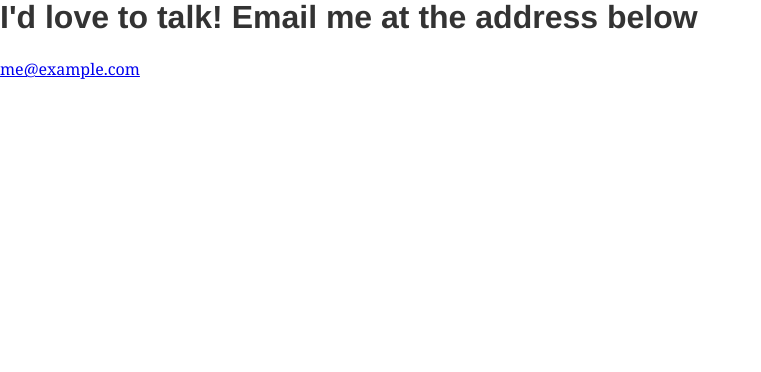
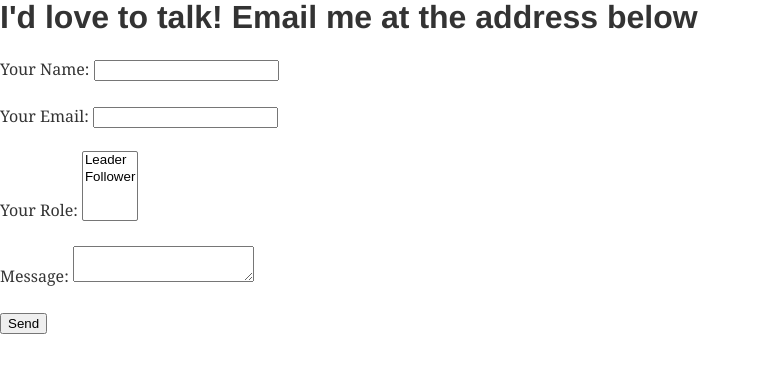
Before and after one commit to gentamura/tutorial-part-three, a Gatsby site: page /contact in a window 1280 px wide. Shown: the whole page, without its empty margins (0-761 px from the left). Built offline with nearby package versions, Linux system fonts and the light colour scheme; Gatsby itself is replaced by a stand-in of ours.

Commit message:
Updated contact page

```diff
--- a/src/pages/contact.js
+++ b/src/pages/contact.js
@@ -3,8 +3,25 @@ import React from "react";
 export default () => (
   <div>
     <h1>I'd love to talk! Email me at the address below</h1>
-    <p>
-      <a href="mailto:me@example.com">me@example.com</a>
-    </p>
+    <form name="contact" method="POST" netlify>
+      <p>
+        <label>Your Name: <input type="text" name="name" /></label>
+      </p>
+      <p>
+        <label>Your Email: <input type="email" name="email" /></label>
+      </p>
+      <p>
+        <label>Your Role: <select name="role[]" multiple>
+          <option value="leader">Leader</option>
+          <option value="follower">Follower</option>
+        </select></label>
+      </p>
+      <p>
+        <label>Message: <textarea name="message"></textarea></label>
+      </p>
+      <p>
+        <button type="submit">Send</button>
+      </p>
+    </form>
   </div>
 );
```
